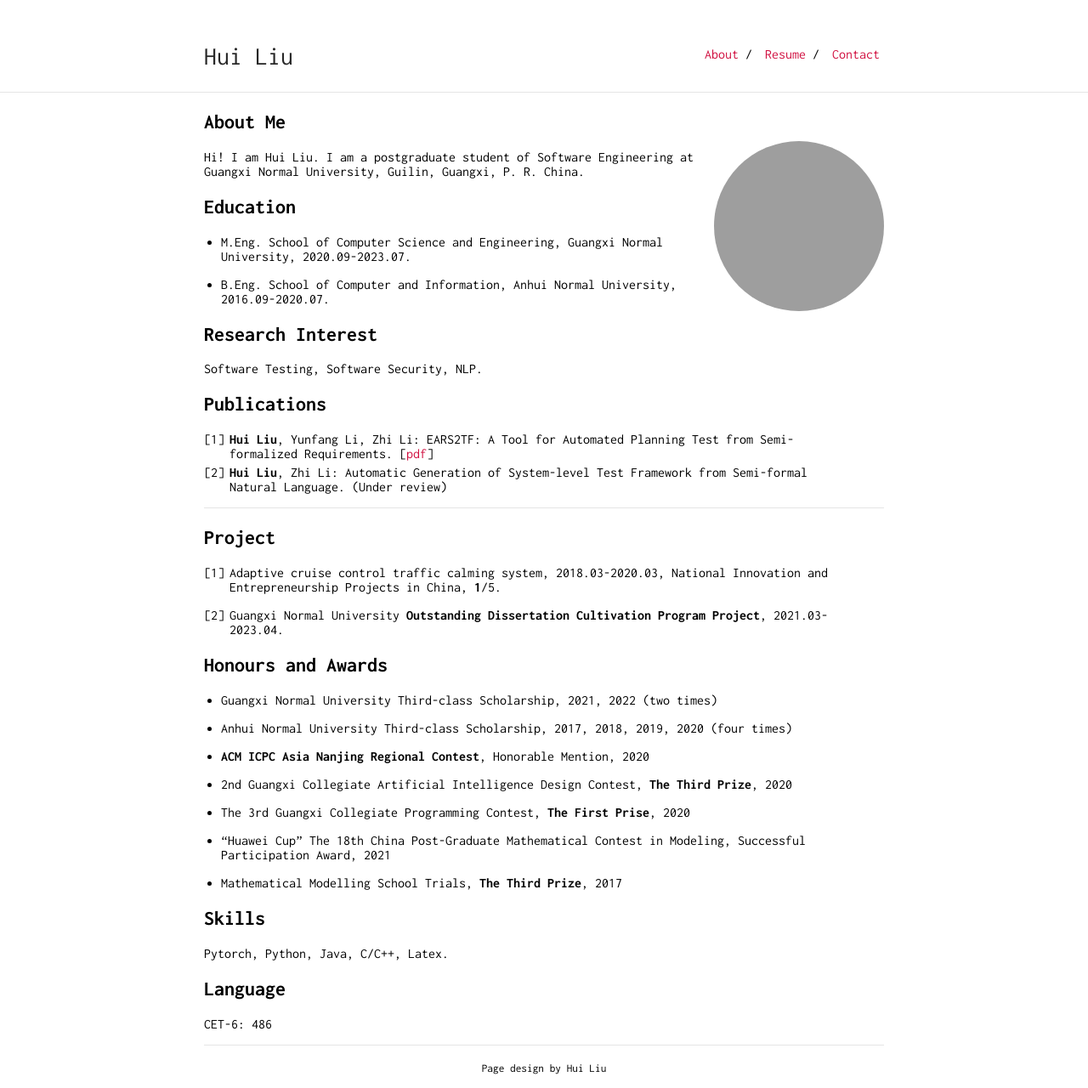
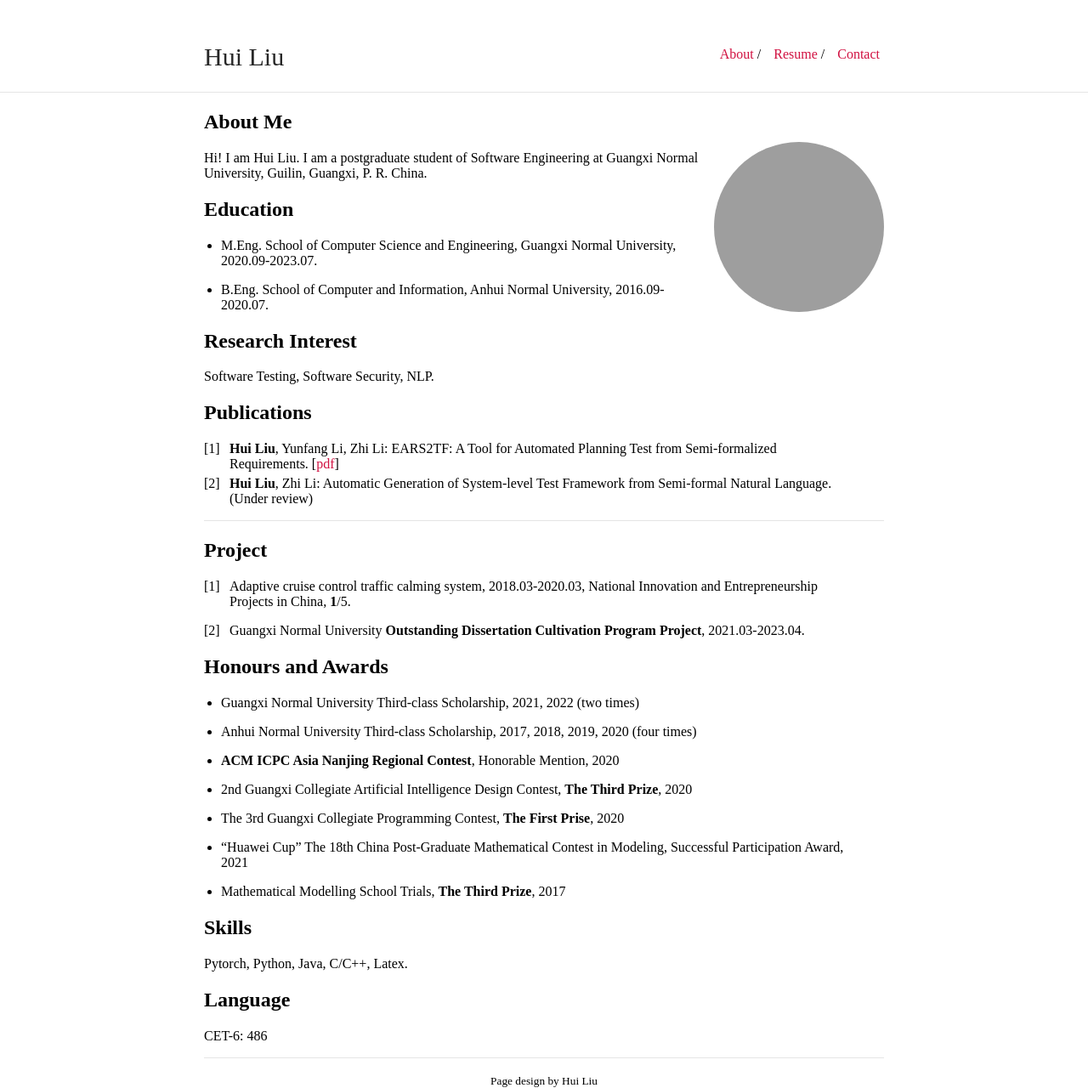
Before and after one commit to aloeordown/huiliu, a Jekyll site: the page built from index.md, in a window 1280 px wide. Shown: the whole page at 85% size. Built offline with Jekyll 4.4.1, drawn with Linux system fonts in a browser that asks for light colours; our own code applies the rules of GitHub Pages for plain Markdown files; grey boxes are pictures that could not be loaded.

Commit message:
Update _style.scss

```diff
--- a/_sass/_style.scss
+++ b/_sass/_style.scss
@@ -11,7 +11,7 @@ html {
 }
 body {
     margin: 0;
-    font-family: "Inconsolata";
+    font-family: "Times New Roman";
     height: 100%;
 }
 a {
```
